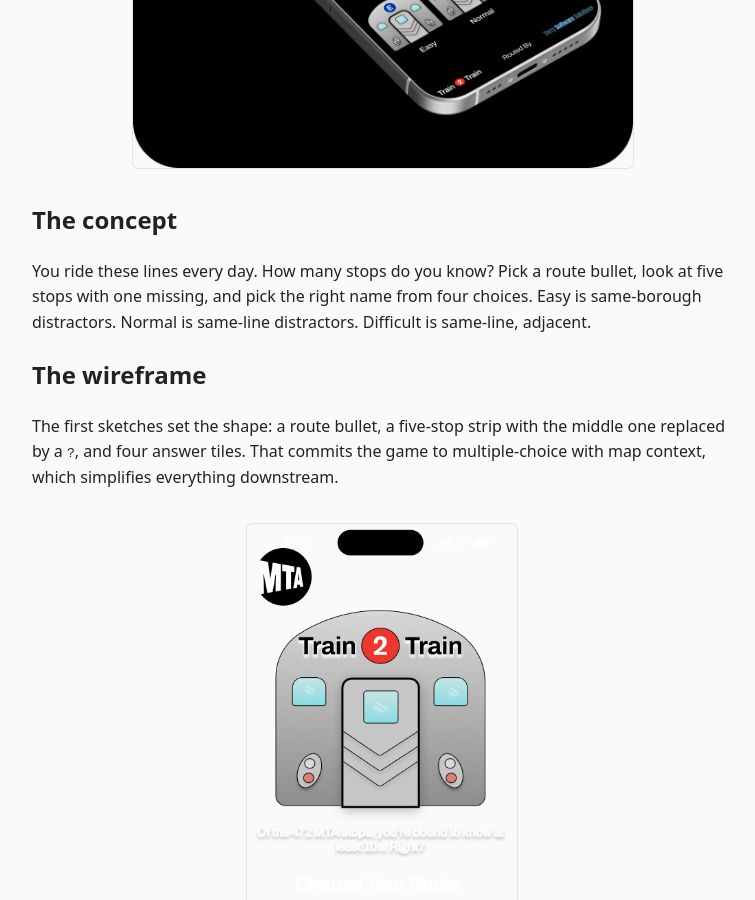
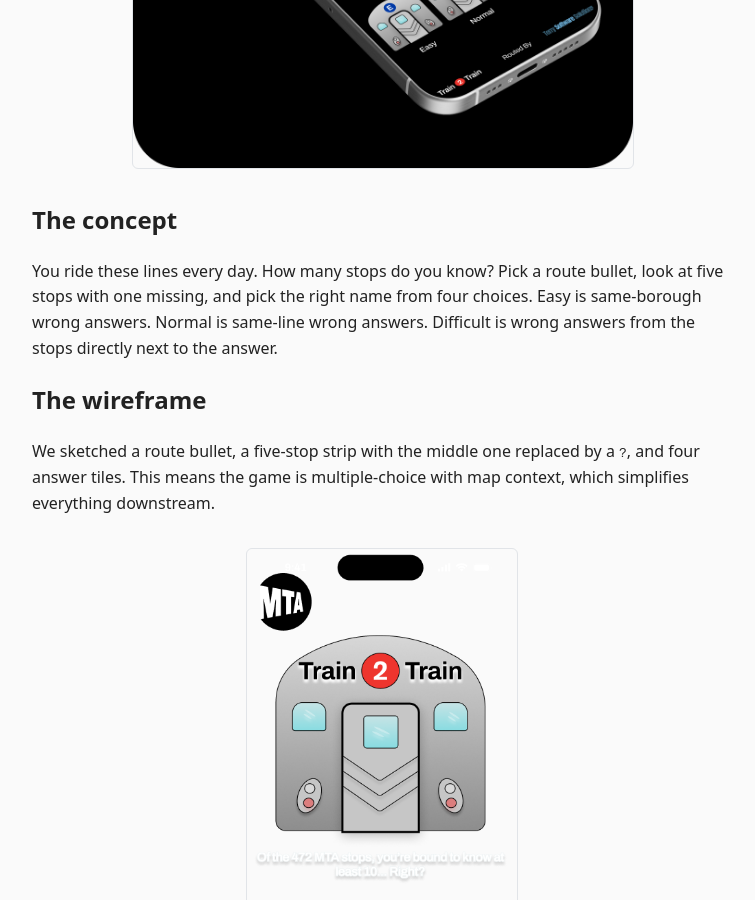
Before and after one commit to JohnSpencerTerry/wb, a Jekyll site: the page built from _side_projects/train-to-train.md, in a window 1280 px wide and 900 px high, scrolled down 763 px. Shown: the whole window, without its empty margins (258-1013 px from the left). Built offline with Jekyll 4.4.1, drawn with Linux system fonts in a browser that asks for light colours; some of the changed text lies outside the part shown.

Commit message:
Update train-to-train.md

````diff
--- a/_side_projects/train-to-train.md
+++ b/_side_projects/train-to-train.md
@@ -12,11 +12,11 @@
 
 ## The concept
 
-You ride these lines every day. How many stops do you know? Pick a route bullet, look at five stops with one missing, and pick the right name from four choices. Easy is same-borough distractors. Normal is same-line distractors. Difficult is same-line, adjacent.
+You ride these lines every day. How many stops do you know? Pick a route bullet, look at five stops with one missing, and pick the right name from four choices. Easy is same-borough wrong answers. Normal is same-line wrong answers. Difficult is wrong answers from the stops directly next to the answer.
 
 ## The wireframe
 
-The first sketches set the shape: a route bullet, a five-stop strip with the middle one replaced by a `?`, and four answer tiles. That commits the game to multiple-choice with map context, which simplifies everything downstream.
+We sketched a route bullet, a five-stop strip with the middle one replaced by a `?`, and four answer tiles. This means the game is multiple-choice with map context, which simplifies everything downstream.
 
 <figure class="media-figure">
   <img src="/assets/photos/train2train/Start%20Page-1.png" alt="Early grayscale wireframe of the Train to Train home screen." />
@@ -44,7 +44,7 @@
 }
 ```
 
-The dataset is a list of *stations*. The game needs ordered stops per *route*. The fix is a regroup: split `daytime_routes` on whitespace, push each station into one bucket per token, then sort each bucket along whichever axis has the bigger range — latitude for the N–S lines (1, 4, A, etc.), longitude for the L and the 7.
+The dataset is a list of *stations*. The game needs ordered stops per *route*. This required us to split `daytime_routes` on whitespace, push each station into one bucket per token, then sort each bucket along whichever axis has the bigger range — latitude for the N–S lines (1, 4, A, etc.), longitude for the L and the 7.
 
 ```js
 function buildRoutes(stations) {
````
Also changed, not shown: other parts of _side_projects/train-to-train.md (+1 -1 lines).
